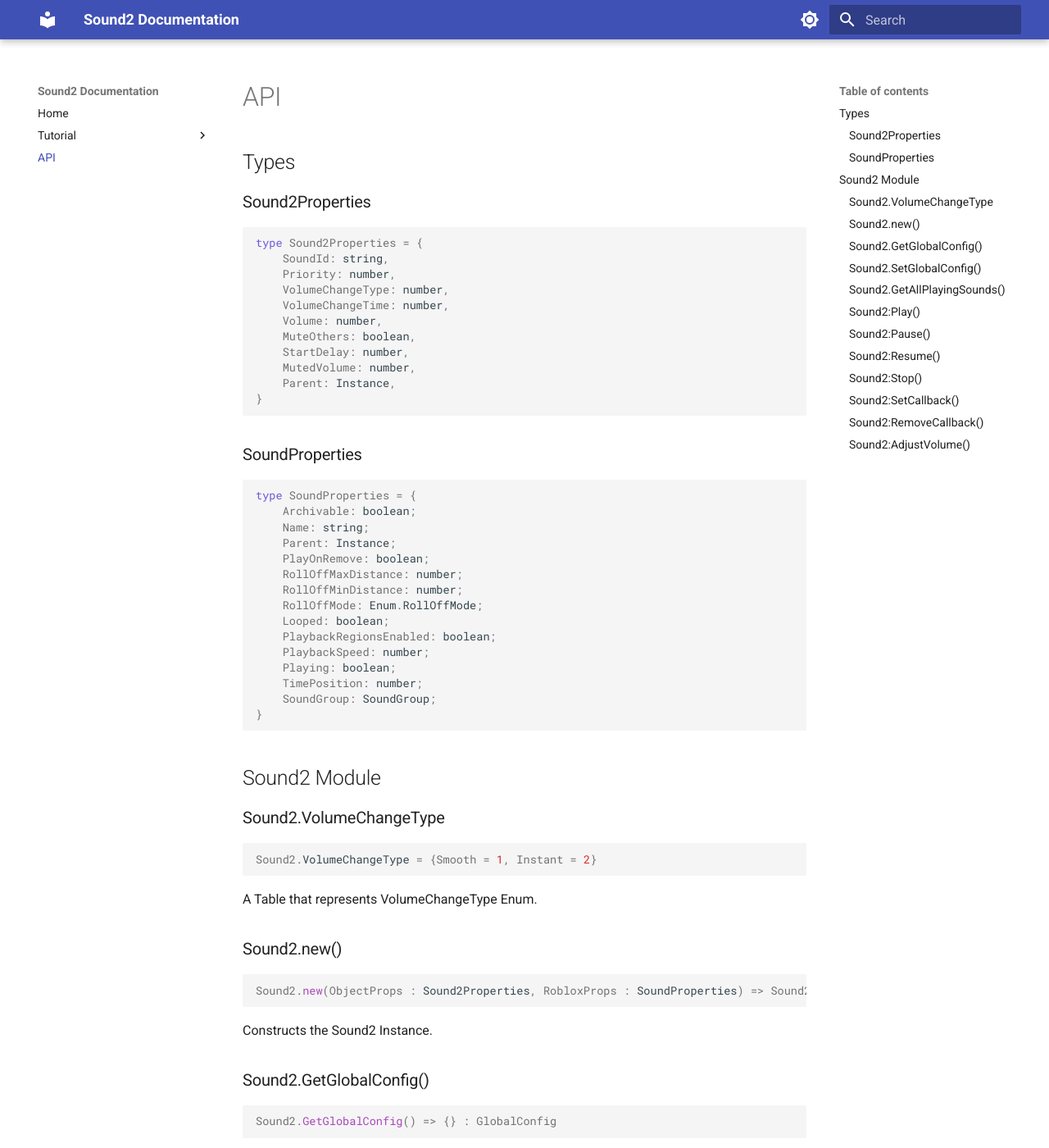
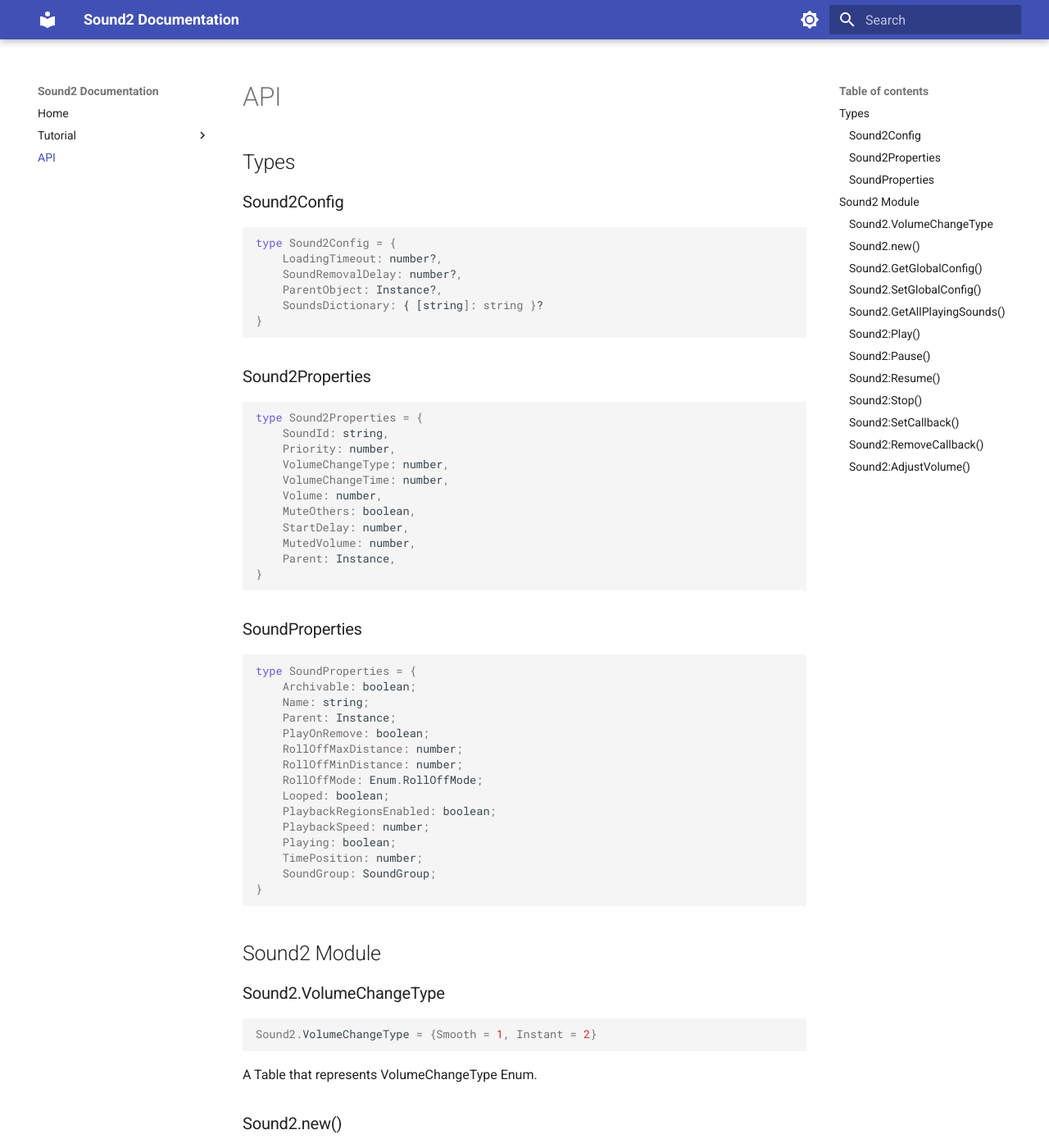
Before and after one commit to cheetiedotpy/sound2-docs, an MkDocs documentation site: the page built from docs/api.md, in a window 1280 px wide and 1400 px high. Shown: the whole window at 82% size. Built offline with MkDocs 1.6.1 and Material for MkDocs 9.7.7, drawn with Linux system fonts in a browser that asks for light colours; some of the changed text lies outside the part shown.

Commit message:
Sound2CONFIG PLS

````diff
--- a/docs/api.md
+++ b/docs/api.md
@@ -1,4 +1,13 @@
 ## Types
+### Sound2Config
+```lua
+type Sound2Config = {
+	LoadingTimeout: number?,
+	SoundRemovalDelay: number?,
+	ParentObject: Instance?,
+	SoundsDictionary: { [string]: string }?
+}
+```
 ### Sound2Properties
 ```lua
 type Sound2Properties = {
@@ -45,12 +54,12 @@ Sound2.new(ObjectProps : Sound2Properties, RobloxProps : SoundProperties) => Sou
 Constructs the Sound2 Instance.
 ### Sound2.GetGlobalConfig()
 ```lua
-Sound2.GetGlobalConfig() => {} : GlobalConfig
+Sound2.GetGlobalConfig() => {} : Sound2Config
 ```
 Returns a copy of the current global config.
 ### Sound2.SetGlobalConfig()
 ```lua
-Sound2.SetGlobalConfig(Config : GlobalConfig) => void
+Sound2.SetGlobalConfig(Config : Sound2Config) => void
 ```
 Sets the current global config.
 !!! note
````
